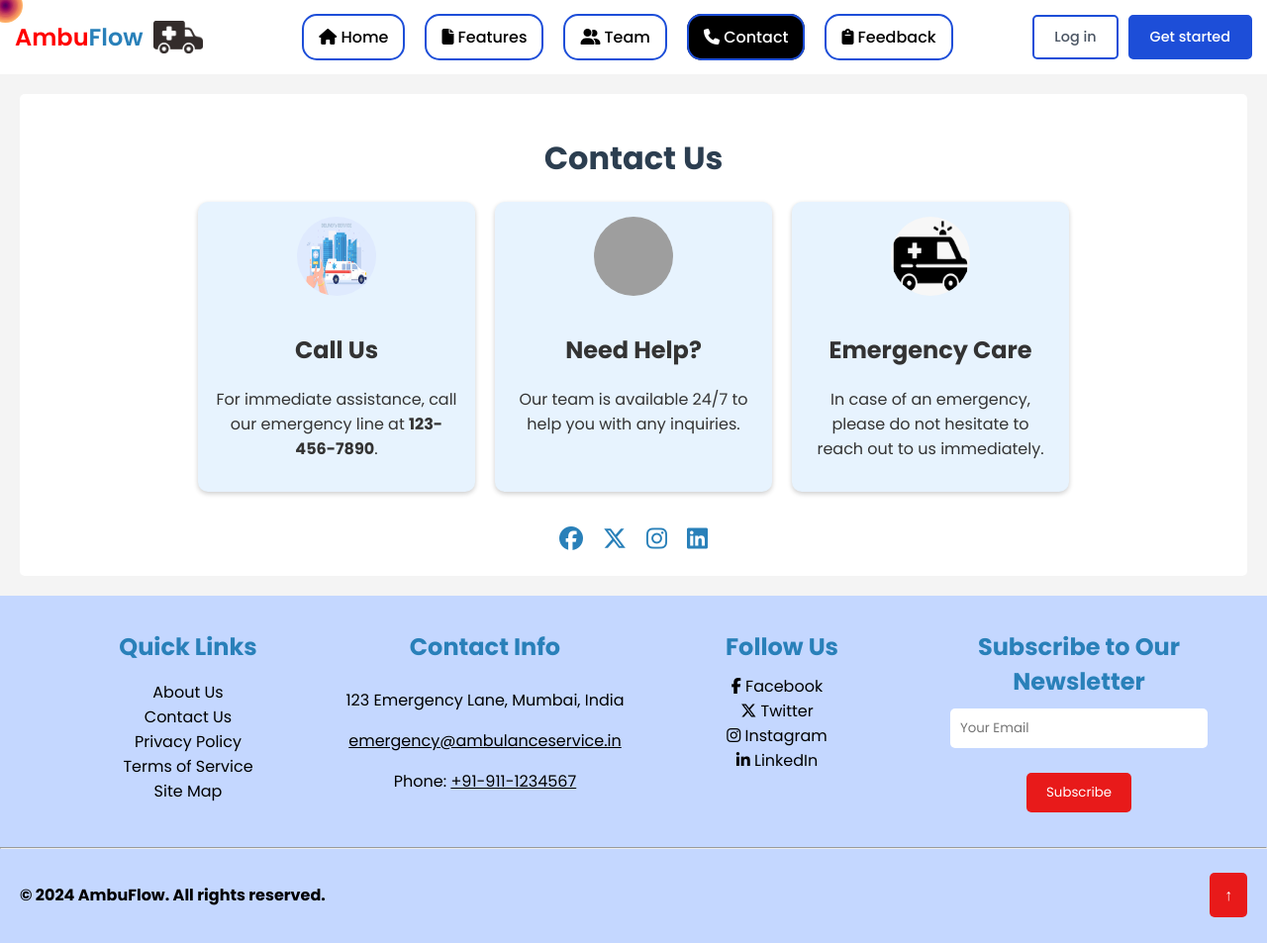
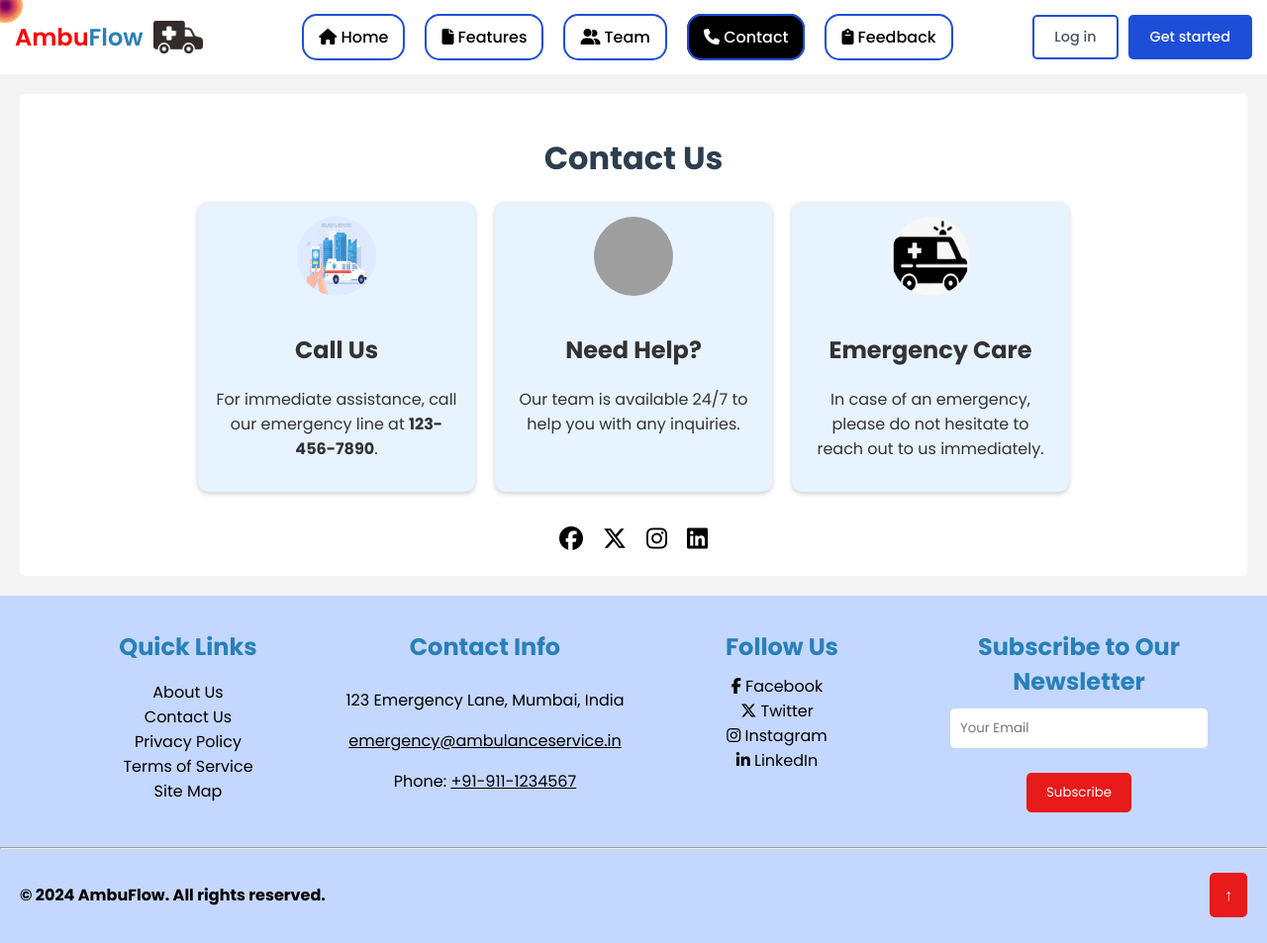
Before and after one commit to mansiruhil13/Bobble-AI, a Jekyll site: the page contact.html, which Jekyll copies as it is, in a window 1280 px wide. Shown: the whole page at 99% size. Built offline with Jekyll 4.4.1, drawn with Linux system fonts in a browser that asks for light colours; some web fonts are replaced; grey boxes are pictures that could not be loaded.

Commit message:
styling of icons
styling of icons is not according to theme color an styled properly.

```diff
--- a/contact.html
+++ b/contact.html
@@ -82,13 +82,33 @@
 
         .social-icon {
             font-size: 24px;
-            color: #2980b9;
-            transition: color 0.3s;
+            color: #000000;
+            transition: transform 0.9s ease, color 0.9s ease;
+            /* Smooth transition */
         }
 
-        .social-icon:hover {
-            color: #ff5733;
+        #facebook:hover {
+            color: #1877F2;
+            transform: scale(1.5);
         }
+
+        #twitter:hover {
+            color: #1da1f2;
+            transform: scale(1.5);
+        }
+
+        #instagram:hover {
+            background: linear-gradient(45deg, #FF0080, #FF8C00, #FFD700);
+            color: transparent;
+            -webkit-background-clip: text;
+            -webkit-text-fill-color: transparent;
+            transform: scale(1.5);
+        }
+        #linkedin:hover {
+            color: #0077B5;
+            transform: scale(1.5);
+        }
+
 
         footer {
             background-color: #C4D7FF;
@@ -250,10 +270,10 @@
 
     <!-- Social Media Section -->
     <div class="social-media">
-        <a href="#" class="social-icon"><i class="fab fa-facebook"></i></a>
-        <a href="#" class="social-icon"><i class="fa-brands fa-x-twitter"></i></a>  <!--Updated icon-->
-        <a href="#" class="social-icon"><i class="fab fa-instagram"></i></a>
-        <a href="#" class="social-icon"><i class="fab fa-linkedin"></i></a>
+        <a href="#" class="social-icon"><i class="fab fa-facebook" id="facebook"></i></a>
+        <a href="#" class="social-icon"><i class="fa-brands fa-x-twitter" id="twitter"></i></a>  <!--Updated icon-->
+        <a href="#" class="social-icon"><i class="fab fa-instagram" id="instagram"></i></a>
+        <a href="#" class="social-icon"><i class="fab fa-linkedin" id="linkedin"></i></a>
     </div>
 </div>
 
```
